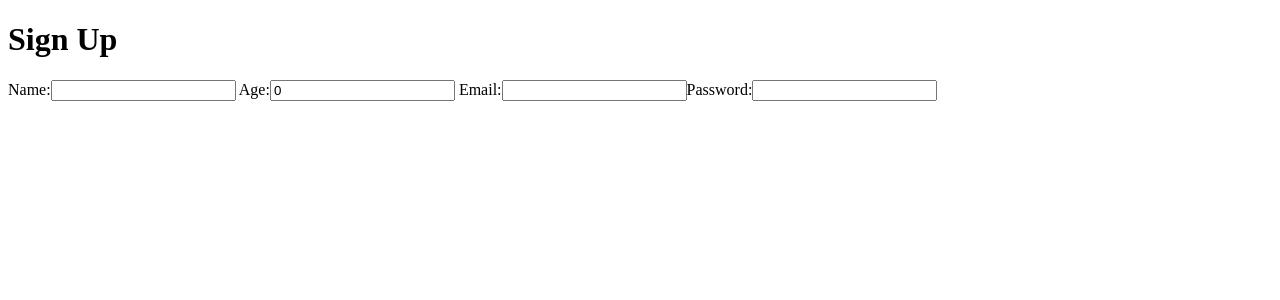
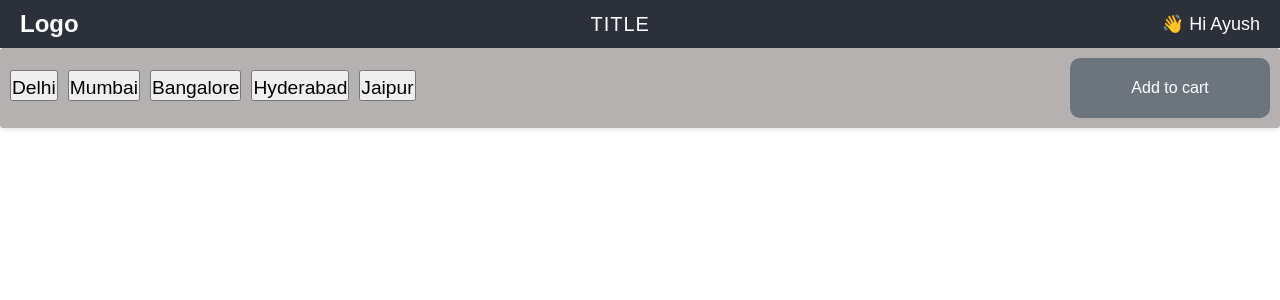
Before and after one commit to ayushgargbest/hotel-management, a React (Vite) app: page /signup in a window 1280 px wide. Shown: the top 300 px of the page. Built offline with nearby package versions, Linux system fonts and the light colour scheme.

Commit message:
Navbar added

```diff
--- a/src/App.jsx
+++ b/src/App.jsx
@@ -2,16 +2,20 @@ import React from 'react';
 import { BrowserRouter as Router, Route, Routes } from 'react-router-dom';
 import Login from './Screens/Login';
 import Signup from './Screens/Signup';
+import Navbar from './Components/Navbar';
+import SubNavBar from './Components/SubNavBar';
 
 function App() {
   return (
     <>
-    <Router>
+    <Navbar/>
+    <SubNavBar/>
+    {/* <Router>
       <Routes>
         <Route path="/" element={<Login />} />
         <Route path="/signup" element={<Signup />} />
       </Routes>
-    </Router>
+    </Router> */}
     </>
 
   );
--- a/src/Components/SubBar.css
+++ b/src/Components/Components.css
@@ -1,3 +1,7 @@
+*{
+    margin:0px;
+    padding:0px;
+}
 .button_container {
     display: flex;
     justify-content: space-between;
@@ -99,13 +103,13 @@
 }
 
 .hidden {
-    display: none; /* Use display none for hiding elements */
+    display: none;
 }
 
 @keyframes cart {
     0% { left: 10%; }
     40% { left: 30%; }
-    100% { left: 110%; } /* Moves out of the view */
+    100% { left: 110%; }
 }
 
 @keyframes box {
@@ -119,7 +123,7 @@
     }
     100% {
         top: 50%;
-        left: 110%; /* Moves out of the view */
+        left: 110%;
     }
 }
 
@@ -132,3 +136,43 @@
     0% { opacity: 0; }
     100% { opacity: 1; }
 }
+.navbar {
+    display: flex;
+    justify-content: space-between;
+    align-items: center;
+    background-color: #2B303A;
+    padding: 10px 20px;
+    color: white;
+    font-family: Arial, sans-serif;
+}
+
+.logo {
+    font-size: 24px;
+    font-weight: bold;
+}
+
+.title {
+    font-size: 20px;
+    text-transform: uppercase;
+    letter-spacing: 1px;
+}
+
+.name {
+    font-size: 18px;
+    font-weight: 400;
+}
+
+.navbar .name::before {
+    content: '👋';
+    margin-right: 5px;
+}
+@media (max-width: 768px) {
+    .navbar {
+        flex-direction: column;
+        align-items: flex-start;
+    }
+
+    .logo, .title, .name {
+        margin-bottom: 10px;
+    }
+}
--- a/src/Components/Navbar.jsx
+++ b/src/Components/Navbar.jsx
@@ -0,0 +1,13 @@
+import './Components.css';
+function Navbar(){
+    return(
+        <>
+            <div className="navbar">
+                <div className="logo">Logo</div>
+                <div className="title">Title</div>
+                <div className="name">Hi Ayush</div>
+            </div>
+        </>
+    );
+}
+export default Navbar;
--- a/src/Components/SubNavBar.jsx
+++ b/src/Components/SubNavBar.jsx
@@ -2,7 +2,7 @@ import React, { useState } from 'react';
 import Button from 'react-bootstrap/Button';
 import { FontAwesomeIcon } from '@fortawesome/react-fontawesome';
 import { faShoppingCart, faBox } from '@fortawesome/free-solid-svg-icons';
-import './SubBar.css';
+import './Components.css';
 
 function SubNavBar() {
   const [clicked, setClicked] = useState(false);
@@ -11,7 +11,7 @@ function SubNavBar() {
     setClicked(true);
     setTimeout(() => {
       setClicked(false);
-    }, 1500); // Reset after the duration of the animation
+    }, 1500);
   };
 
   return (
```
